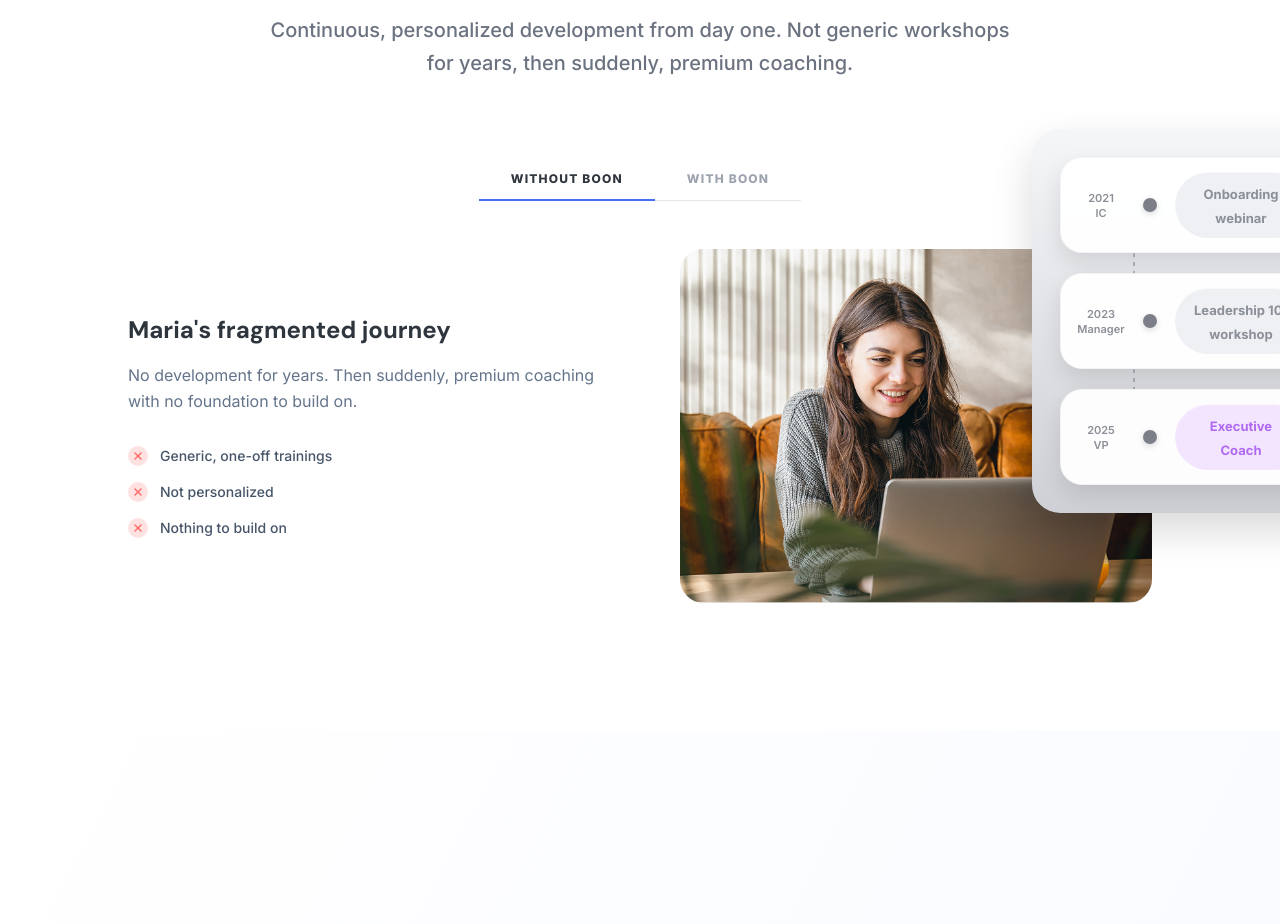
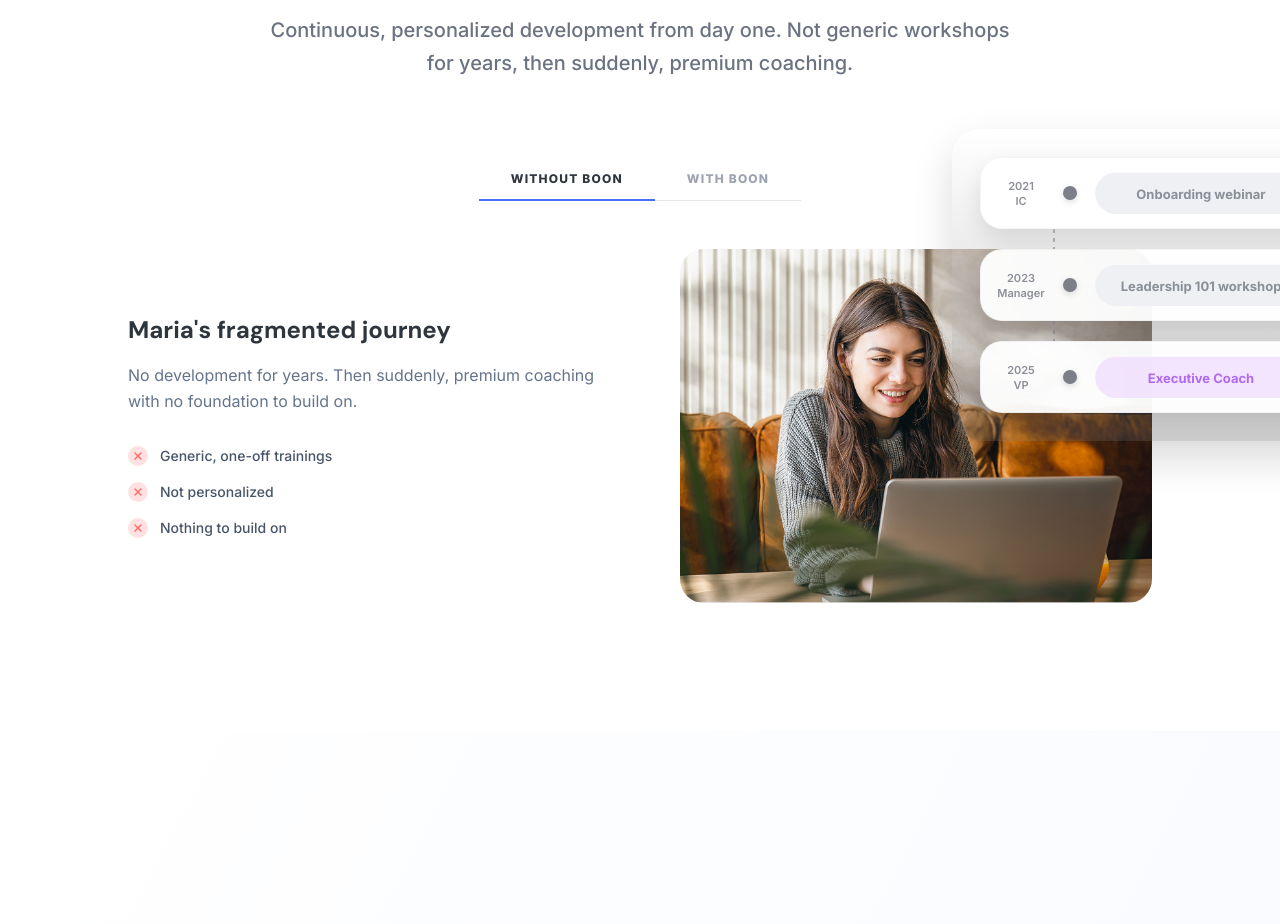
Before and after one commit to ayafdez/Boon_New-Website-V2, a Next.js app in the folder next-site/: page / in a window 1280 px wide. Shown: the part 2600-3524 px from the top of the page. Built offline with nearby package versions, Linux system fonts and the light colour scheme; no server answers; a web font is replaced by a local one.

Commit message:
Update BoonDifferenceVisual.tsx

```diff
--- a/next-site/components/home/BoonDifferenceVisual.tsx
+++ b/next-site/components/home/BoonDifferenceVisual.tsx
@@ -43,6 +43,7 @@ const content = {
 
 export function BoonDifferenceVisual() {
   const [active, setActive] = useState<Tab>('WITHOUT BOON');
+  const [hoveredCard, setHoveredCard] = useState<number | null>(null);
   const c = content[active];
   const isWithBoon = active === 'WITH BOON';
 
@@ -115,10 +116,10 @@ export function BoonDifferenceVisual() {
             style={{
               top: '-120px',
               right: '-200px',
-              width: 320,
+              width: 400,
               borderRadius: 28,
-              backgroundImage: 'linear-gradient(180deg, #F5F6F8 0%, #CED0D5 100%)',
-              backgroundColor: '#F5F6F8',
+              backgroundImage: 'linear-gradient(180deg, rgba(255,255,255,0) 0%, rgba(0,0,0,0.20) 100%)',
+              backgroundColor: 'rgba(255,255,255,0.15)',
               boxShadow: '0 18px 40px rgba(10,10,10,0.15)',
               padding: 18,
               zIndex: 10,
@@ -130,17 +131,31 @@ export function BoonDifferenceVisual() {
                   const isLast = i === c.timeline.length - 1;
                   const isLilac = isLast && active === 'WITHOUT BOON';
 
+                  const isHovered = hoveredCard === i;
+                  const isDimmed = hoveredCard !== null && !isHovered;
+
                   return (
-                    <div key={i} className="relative">
+                    <div key={i} className="relative"
+                      onMouseEnter={() => setHoveredCard(i)}
+                      onMouseLeave={() => setHoveredCard(null)}
+                      style={{ cursor: 'pointer' }}
+                    >
                       {/* Row card */}
                       <div
                         className="flex items-center gap-4"
                         style={{
-                          background: 'rgba(255,255,255,0.95)',
+                          background: isHovered ? 'rgba(255,255,255,1)' : 'rgba(255,255,255,0.95)',
                           borderRadius: 22,
                           padding: '14px 16px',
-                          boxShadow: '0 10px 22px rgba(10,10,10,0.10)',
-                          border: '1px solid rgba(0,0,0,0.04)',
+                          boxShadow: isHovered
+                            ? '0 16px 36px rgba(10,10,10,0.18)'
+                            : '0 10px 22px rgba(10,10,10,0.10)',
+                          border: isHovered
+                            ? '1px solid rgba(70,111,246,0.3)'
+                            : '1px solid rgba(0,0,0,0.04)',
+                          opacity: isDimmed ? 0.45 : 1,
+                          transform: isHovered ? 'scale(1.03) translateX(-4px)' : 'scale(1)',
+                          transition: 'all 0.2s ease',
                         }}
                       >
                         {/* Year / Role label */}
@@ -159,9 +174,10 @@ export function BoonDifferenceVisual() {
                               width: 14,
                               height: 14,
                               borderRadius: 999,
-                              background: '#7C7F88',
-                              boxShadow: '0 2px 6px rgba(0,0,0,0.15)',
+                              background: isHovered ? '#466FF6' : '#7C7F88',
+                              boxShadow: isHovered ? '0 0 0 4px rgba(70,111,246,0.15)' : '0 2px 6px rgba(0,0,0,0.15)',
                               flexShrink: 0,
+                              transition: 'all 0.2s ease',
                             }}
                           />
                         </div>
@@ -182,6 +198,7 @@ export function BoonDifferenceVisual() {
                                 fontSize: 13,
                                 fontWeight: 700,
                                 color: isLilac ? '#B06AF2' : '#8A8F98',
+                                whiteSpace: 'nowrap',
                               }}
                             >
                               {item.event}
```
